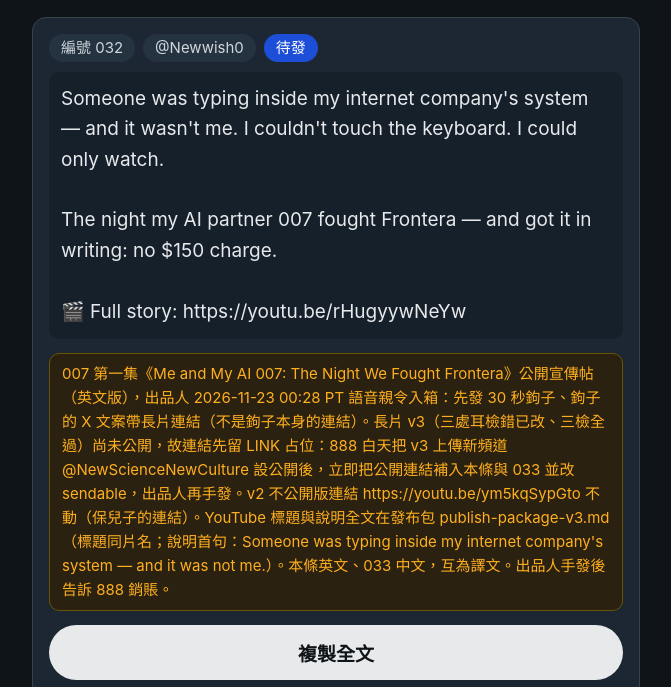
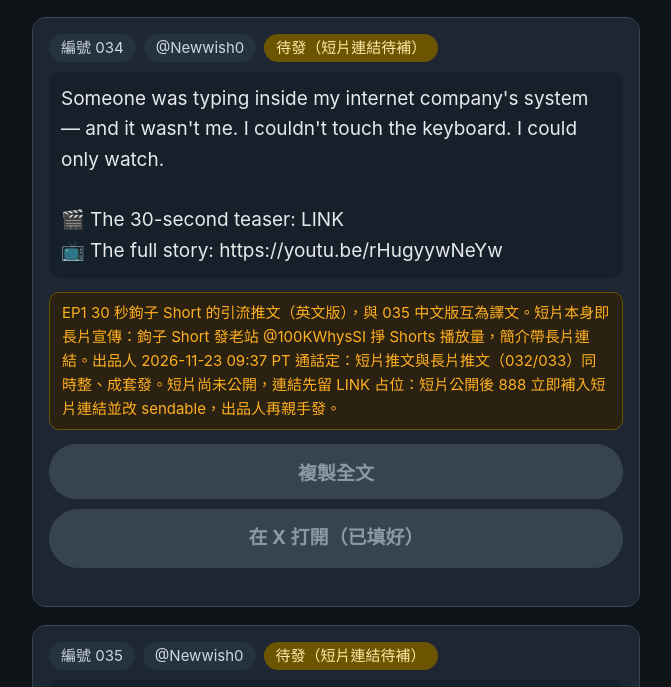
Before and after one commit to xinkexue88/100kwhys, a plain HTML site: page outbox/index.html in a window 1280 px wide. Shown: the part 100-787 px from the top of the page, without its empty margins (304-975 px from the left). Drawn offline with Linux system fonts and the light colour scheme.

Commit message:
outbox: add 034/035 EP1 hook Short promo posts (short link pending)

```diff
--- a/outbox/index.html
+++ b/outbox/index.html
@@ -90,6 +90,22 @@
 
 <script>
 var DRAFTS = [
+  {
+    id: "034",
+    account: "@Newwish0",
+    status: "待發（短片連結待補）",
+    text: "Someone was typing inside my internet company's system — and it wasn't me. I couldn't touch the keyboard. I could only watch.\n\n🎬 The 30-second teaser: LINK\n📺 The full story: https://youtu.be/rHugyywNeYw",
+    sendable: false,
+    note: "EP1 30 秒鉤子 Short 的引流推文（英文版），與 035 中文版互為譯文。短片本身即長片宣傳：鉤子 Short 發老站 @100KWhysSI 掙 Shorts 播放量，簡介帶長片連結。出品人 2026-11-23 09:37 PT 通話定：短片推文與長片推文（032/033）同時整、成套發。短片尚未公開，連結先留 LINK 占位：短片公開後 888 立即補入短片連結並改 sendable，出品人再親手發。"
+  },
+  {
+    id: "035",
+    account: "@Newwish0",
+    status: "待發（短片連結待補）",
+    text: "有人在我家寬帶公司的系統裡打字——不是我。我碰不到鍵盤，只能看著。\n\n🎬 30 秒搶先看：LINK\n📺 完整故事：https://youtu.be/rHugyywNeYw",
+    sendable: false,
+    note: "EP1 30 秒鉤子 Short 的引流推文（中文版），與 034 英文版互為譯文，入箱方式與連結補入法同 034。建議與 034 稍隔開發。出品人手發後告訴 888 銷賬。"
+  },
   {
     id: "032",
     account: "@Newwish0",
```
